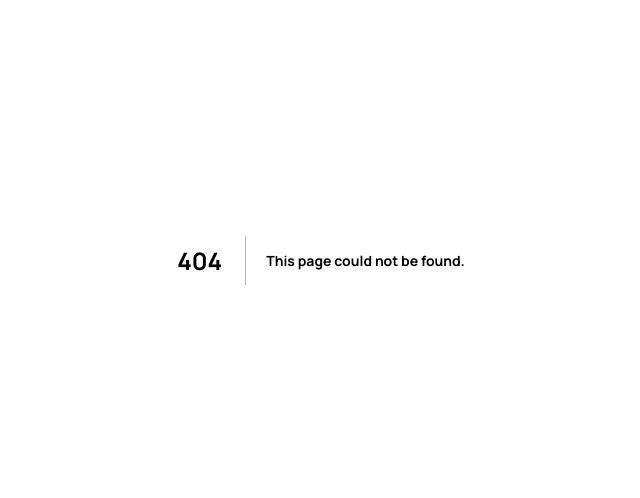
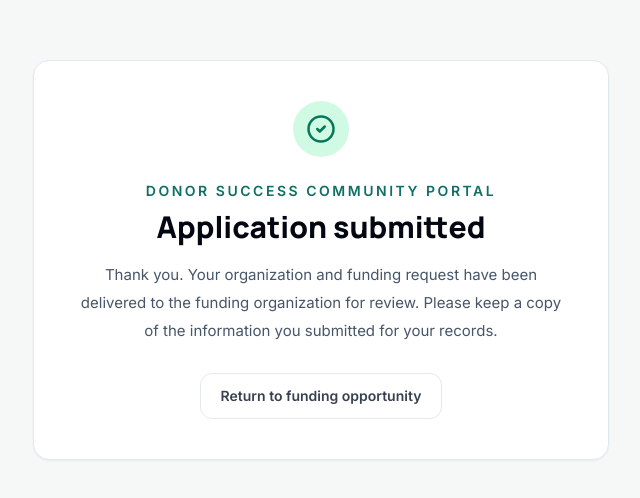
Before and after one commit to jarvisjharris1-dme/donorsuccess-app, a Next.js app: page /apply/1/submitted in a window 1280 px wide. Before the commit this address had no page. Shown: the part 140-638 px from the top of the page, without its empty margins (319-959 px from the left). Built offline with nearby package versions, Linux system fonts and the light colour scheme.

Commit message:
Add public application confirmation page

```diff
--- /dev/null
+++ b/app/apply/[roundId]/submitted/page.tsx
@@ -0,0 +1,16 @@
+import Link from 'next/link';
+import { CheckCircle2 } from 'lucide-react';
+
+export default function ApplicationSubmittedPage({ params }: { params: { roundId: string } }) {
+  return (
+    <main className="flex min-h-screen items-center justify-center bg-[#f6f8f7] px-6 py-12">
+      <div className="w-full max-w-xl rounded-2xl border border-gray-200 bg-white p-8 text-center shadow-sm sm:p-10">
+        <div className="mx-auto flex h-14 w-14 items-center justify-center rounded-full bg-emerald-100 text-emerald-700"><CheckCircle2 size={30} /></div>
+        <p className="mt-6 text-sm font-extrabold uppercase tracking-[.18em] text-[#0f6f66]">Donor Success Community Portal</p>
+        <h1 className="mt-2 text-3xl font-extrabold text-gray-950">Application submitted</h1>
+        <p className="mt-4 text-[15px] leading-7 text-gray-600">Thank you. Your organization and funding request have been delivered to the funding organization for review. Please keep a copy of the information you submitted for your records.</p>
+        <Link href={`/apply/${params.roundId}`} className="mt-7 inline-flex rounded-xl border border-gray-200 px-5 py-3 text-sm font-semibold text-gray-700 hover:bg-gray-50">Return to funding opportunity</Link>
+      </div>
+    </main>
+  );
+}
```
